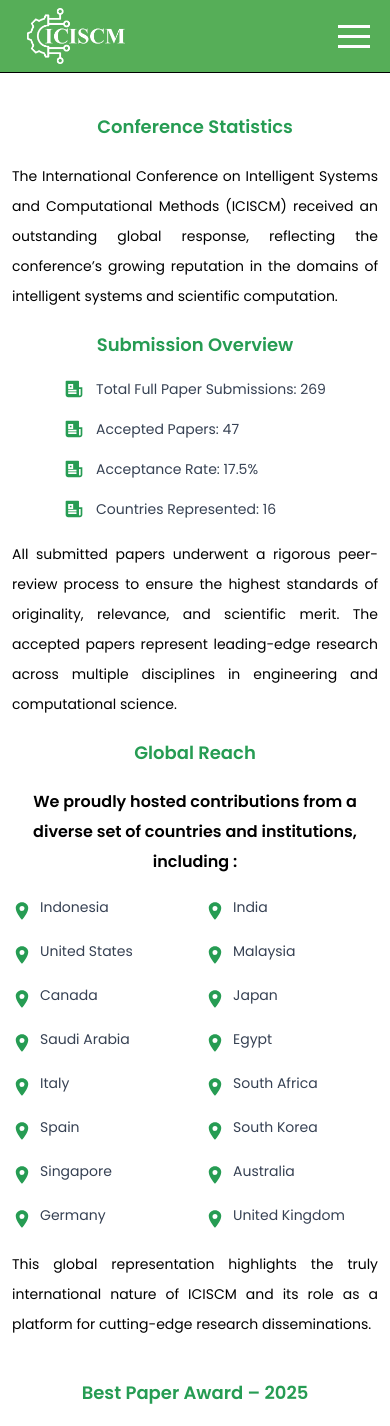
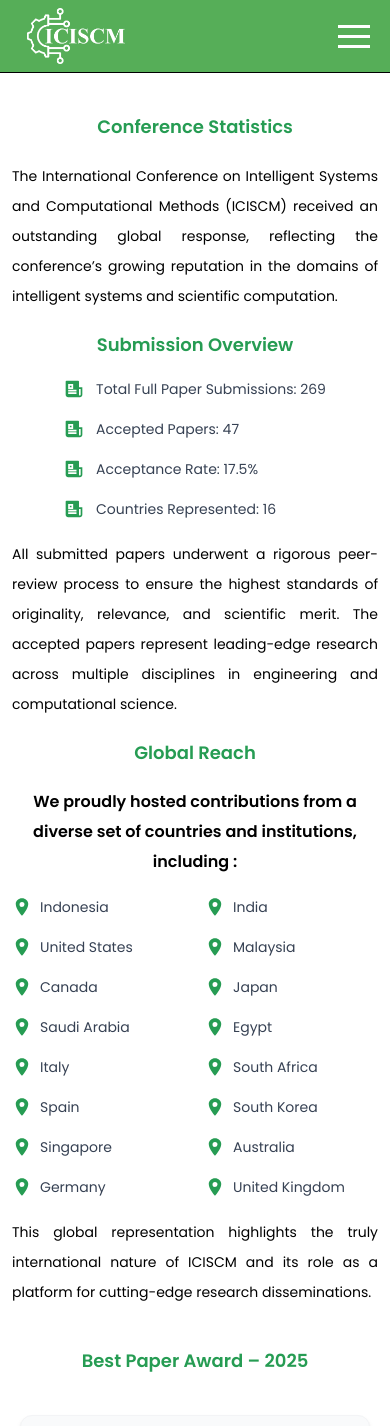
Before and after one commit to tczsoft/ICISCM, a React (Vite) app: page /conference-statistics in a window 390 px wide. Shown: the top 1426 px of the page. Built offline with nearby package versions, Linux system fonts and the light colour scheme.

Commit message:
crtin kathir

```diff
--- a/src/Shared/Components/Conferencestatistics.jsx/Statisticsconference.jsx
+++ b/src/Shared/Components/Conferencestatistics.jsx/Statisticsconference.jsx
@@ -49,7 +49,7 @@ function Statisticsconference() {
                      <h2 className="font-semibold lg:text-2xl text-lg text-[#269C53]  text-center mb-5 ">Global Reach</h2>
                     <p className="text-black text-center md:text-lg text-base font-semibold leading-[30px]">We proudly hosted contributions from a diverse set of countries and institutions, including :</p>
                     <div className="grid grid-cols-2 md:grid-cols-3 lg:grid-cols-4 gap-5 mt-5 max-w-[800px] mx-auto">
-                        {location.map((item, index) => (<div key={index} className="flex gap-2"> <IoLocationSharp className='mt-1 text-[#269C53] text-xl flex shrink-0 ' /> <p className="text-gray-700 md:text-base text-sm">{item.location}</p></div>))}
+                        {location.map((item, index) => (<div key={index} className="flex gap-2"> <IoLocationSharp className=' text-[#269C53] text-xl flex shrink-0 md:mt-0.5' /> <p className="text-gray-700 md:text-base text-sm">{item.location}</p></div>))}
                     </div>
 
                 <p className="md:text-base text-sm text-justify leading-[30px] mt-5">
```
